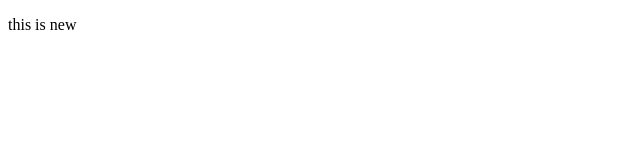
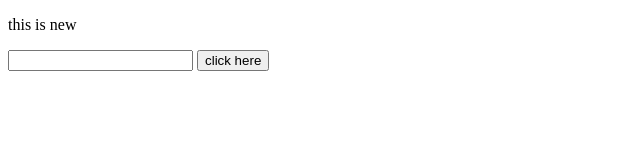
Before and after one commit to iamgowan/gitProject, a plain HTML site: page index.html in a window 1280 px wide. Shown: the whole page, without its empty margins (0-640 px from the left). Drawn offline with Linux system fonts and the light colour scheme.

Commit message:
created form element

```diff
--- a/index.html
+++ b/index.html
@@ -8,5 +8,9 @@
   </head>
   <body>
     <p>this is new</p>
+    <form action="">
+      <input type="text" />
+      <button>click here</button>
+    </form>
   </body>
 </html>
```
